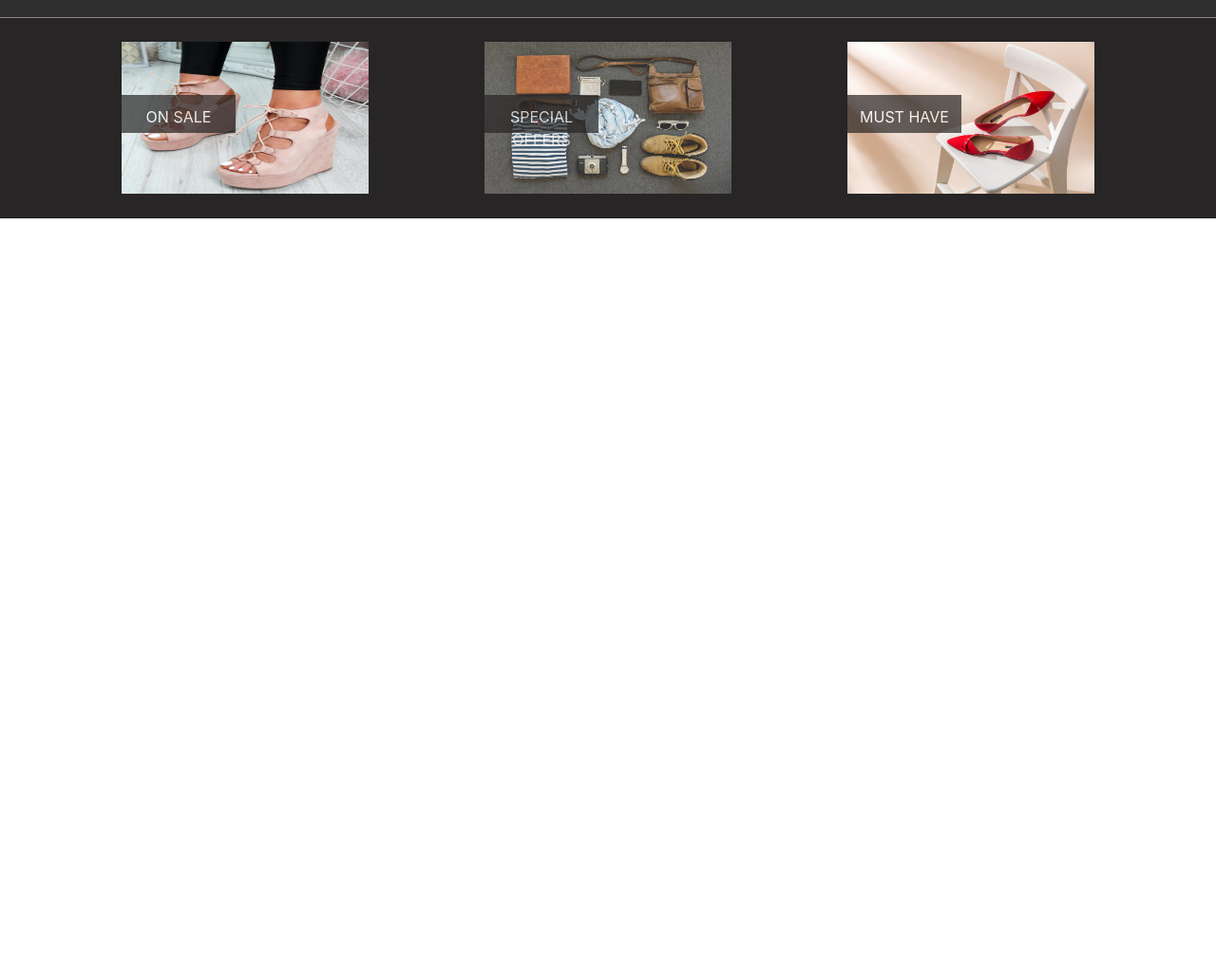
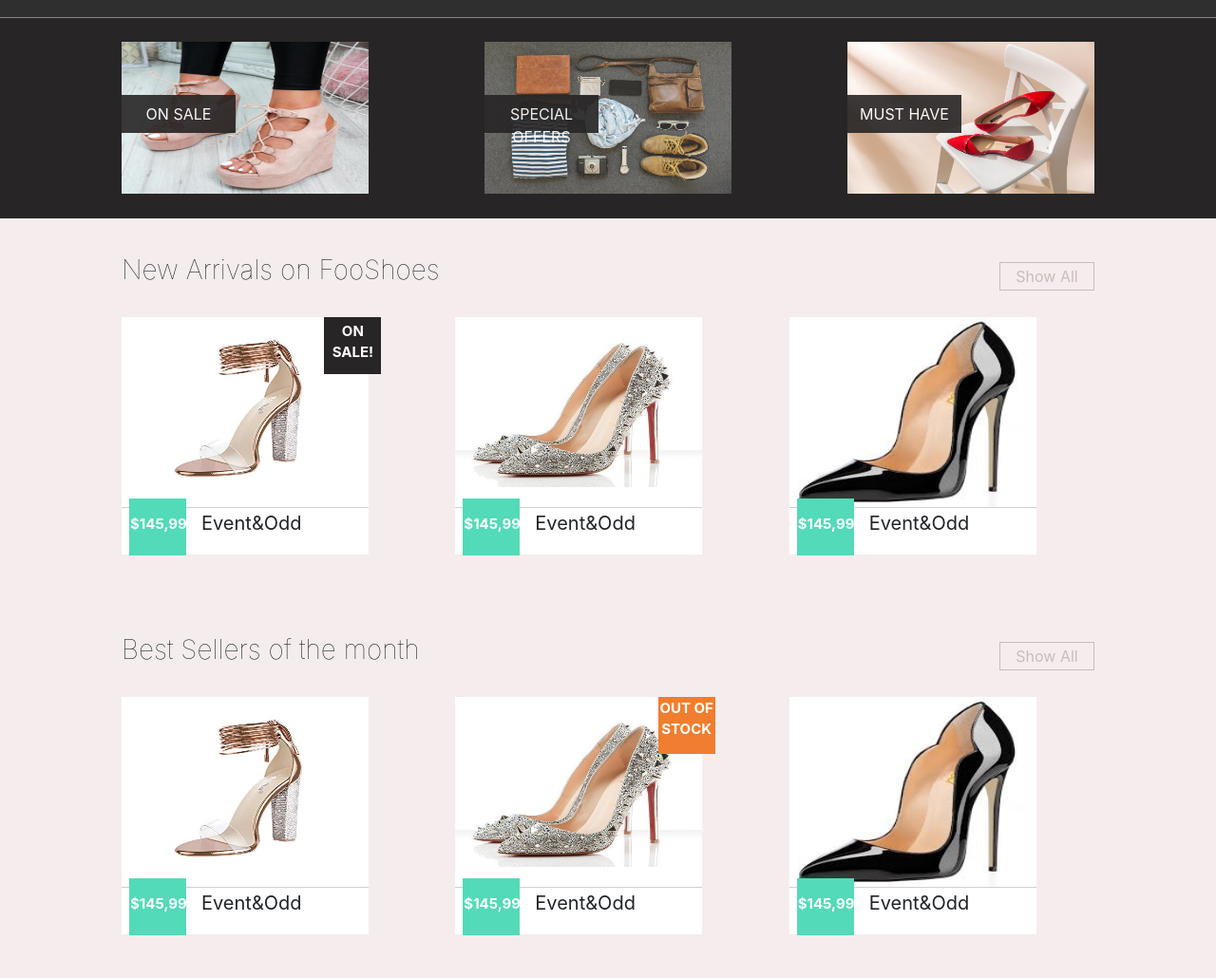
Before and after one commit to Gsosa2703/mockup-ecm, a plain HTML site: page index.html in a window 1280 px wide. Shown: the part 621-1651 px from the top of the page at 95% size. Before the commit the page ends 851 px from the top, so only its background shows below. Drawn offline with nearby package versions, Linux system fonts and the light colour scheme.

Commit message:
adding section products

```diff
--- a/css/main.css
+++ b/css/main.css
@@ -1,33 +1,45 @@
+:root {
+    --color-gray: #8a8585;
+    --color-dark-gray: #272525;
+    --color-light-gray: #d3cfcf;
+    --color-light-pink: #f5eded;
 
-:root{
-    --color-gray : #8a8585;
-    --color-dark-gray: #272525;
-    --color-light-gray : #d3cfcf;
 
 
 }
 
-body{
-    margin:0px
+body {
+    margin: 0px
 }
 
-.be-green{
+.be-green {
     background-color: #53dab8;
 
 }
 
-.be-gray{
+.be-dark-gray{
+background-color: var(--color-dark-gray);
+}
+
+.be-gray {
     background-color: var(--color-light-gray);
+}
+
+.be-orange{
+    background-color: rgb(241, 125, 47);
+    font-size: 15px;
 }
 
 .padding-mockup {
     padding-left: 10%;
-    padding-right: 10%;;
+    padding-right: 10%;
+    ;
 }
 
 header {
     width: 100%;
     margin-left: 0px !important;
+    background-color: white;
 }
 
 .search {
@@ -37,12 +49,13 @@ header {
     background-color: var(--color-dark-gray);
 }
 
-.search-title{
+.search-title {
     font-size: 30px;
     color: #37a388;
- font-weight: lighter;
+    font-weight: lighter;
 }
-.searcher{
+
+.searcher {
     text-align: center;
     align-self: center;
 }
@@ -51,7 +64,8 @@ header {
     width: 20px;
     height: 20px;
 }
-.button-logIn{
+
+.button-logIn {
     text-align: center;
     border-left: solid 1px var(--color-gray);
     border-right: solid 1px var(--color-gray);
@@ -60,30 +74,31 @@ header {
     font-weight: lighter;
 }
 
-.nav{
+.nav {
     height: 55px;
 }
+
 .nav a {
     padding-top: 15px;
-    border-left: solid 1px var(--color-light-gray );
-    color:var(--color-dark-gray);
+    border-left: solid 1px var(--color-light-gray);
+    color: var(--color-dark-gray);
     font-family: Arial, Helvetica, sans-serif;
     font-weight: 710;
 
 
 }
 
-.border-right{
-    border-right: solid 1px var(--color-light-gray );
+.border-right {
+    border-right: solid 1px var(--color-light-gray);
 
 }
 
-.button-right{
+.button-right {
     display: flex;
     justify-content: flex-end;
 }
 
-.square-sm{
+.square-sm {
     text-align: center;
     height: 24px;
     width: 25px;
@@ -96,15 +111,15 @@ header {
 
 
 
-.carousel-img{
+.carousel-img {
     height: 450px;
 }
 
-.container-carousel{
-padding: 0px;
+.container-carousel {
+    padding: 0px;
 }
 
-.carousel-indicators{
+.carousel-indicators {
     height: 70px;
     position: inherit;
     margin: 0px;
@@ -113,42 +128,43 @@ padding: 0px;
 
 
 }
+
 .carousel-indicators .active {
     opacity: 1;
-    background-color: #58f0ca ;
+    background-color: #58f0ca;
 }
 
-.carousel-indicators li{
+.carousel-indicators li {
     width: 170px;
     height: 8px;
-    background-color: black ;
+    background-color: black;
     text-indent: inherit;
     color: #ffff;
     margin: 0px;
     opacity: 0.7;
 }
 
-.title-indicator{
+.title-indicator {
     font-size: 18px;
     text-align: center;
 }
 
-.price-indicator{
+.price-indicator {
     font-size: 12px;
     font-weight: normal;
 }
 
-.carousel-item-content{
+.carousel-item-content {
     width: 400px;
     position: absolute;
     z-index: 100;
-    top:10%;
+    top: 10%;
     left: 50%;
-    background-color:#f5eded;
+    background-color: var(--color-light-pink);
     opacity: 0.7;
 }
 
-.square-medium{
+.square-medium {
     padding: 10px;
     text-align: center;
     height: 60px;
@@ -160,42 +176,92 @@ padding: 0px;
 
 }
 
-.title-carousel{
+.title-carousel {
     font-weight: lighter;
 }
-.parrafo-carousel{
+
+.parrafo-carousel {
     font-size: 20px;
 }
 
-.button-carousel{
-    border: solid 1px #cdcdcd ;
-  background-color: white;
+.button-carousel {
+    border: solid 1px #cdcdcd;
+    background-color: white;
 }
 
 
 /* CONTAINER ONSALES */
 
-.container-onsales{
+.container-onsales {
     border-top: solid 1px var(--color-gray);
     background-color: var(--color-dark-gray);
     padding-top: 2%;
     padding-bottom: 2%;
 }
 
-.img-onsales{
+.img-onsales {
     width: 260px;
     height: 160px;
 }
 
-.text-onsale{
+.text-onsale {
     position: absolute;
     z-index: 100;
     top: 35%;
     background-color: var(--color-dark-gray);
-    opacity: 0.7;
+    opacity: 0.9;
     width: 120px;
     height: 40px;
-    color:white;
+    color: white;
     text-align: center;
-    padding-top: 1%;
 }
+
+
+/*PRODUCTS */
+.container-products {
+    padding-top: 3%;
+    padding-bottom: 3%;
+    background-color: var(--color-light-pink);
+    height: 400px;
+}
+
+.button-products {
+    background-color: var(--color-light-pink);
+    border: 1px solid #cabbbb;
+    color: #cabbbb;
+    width: 100px;
+    height: 30px;
+}
+
+.item-product{
+    width: 200px;
+
+}
+
+.item-product img {
+    width: 260px;
+    height: 200px;
+}
+
+.item-product-content{
+    background: white;
+    border-top: solid 1px var(--color-light-gray);
+    width: 260px;
+    height: 50px;
+}
+
+.item-product-content p{
+    align-self: center;
+    font-size: 20px;
+}
+
+.p-relative{
+    position: relative;
+    bottom: 10px;
+}
+
+.p-absolute {
+        position: absolute;
+        left: 65%;
+
+}
--- a/index.html
+++ b/index.html
@@ -12,7 +12,7 @@
 </head>
 
 <body>
-    <header>
+    <header class="sticky-top">
         <div class="search padding-mockup">
             <h1 class="search-title">FOOSESHOES</h1>
             <a href="" class="searcher"><img class="searcher-img " src="assets/searcher.png" alt=""></a>
@@ -20,21 +20,27 @@
 
         </div>
 
-        <nav class="nav padding-mockup">
+        <nav class="nav padding-mockup d-flex justify-content-between">
+            <div class="d-flex">
                 <a class="nav-link active" href="#">Home</a>
                 <a class="nav-link" href="#">Products</a>
                 <a class="nav-link" href="#">About</a>
                 <a class="nav-link" href="#">Pages</a>
                 <a class="nav-link" href="#">Blog</a>
                 <a class="nav-link border-right" href="#">Contact</a>
+            </div>
+
+            <div class="d-flex">
                 <a class="nav-link border-right button-right" href="#">✰ <div class="square-sm be-gray"> 30</div></a>
                 <a class="nav-link border-right button-right justify-content-end" href="#">🛒 <div
                         class="square-sm be-green">0</div></a>
+            </div>
+
         </nav>
     </header>
 
 
-    <div class="container-fluid container-carousel">
+    <section class="container-fluid container-carousel">
         <div id="carouselExampleIndicators" class="carousel slide row" data-ride="carousel">
             <div class="carousel-inner col-12">
                 <div class="carousel-item active">
@@ -101,25 +107,101 @@
                 </ol>
             </div>
         </div>
-    </div>
+    </section>
 
-    <div class="container-onsales">
+    <section class="container-onsales">
         <div class="row padding-mockup">
             <div class="col d-flex justify-content-between">
                 <div class="item-onsales"><img src="assets/pink-shoes.jpg" class="img-onsales" alt="">
-                    <p class="text-onsale"> ON SALE </p>
+                    <p class="text-onsale pt-2"> ON SALE </p>
                 </div>
                 <div><img src="assets/mellow-yellow.jpeg" class="img-onsales" alt="">
-                    <p class="text-onsale">SPECIAL OFFERS</p>
+                    <p class="text-onsale pt-2">SPECIAL OFFERS</p>
                 </div>
                 <div><img src="assets/anna-field.jpeg" class="img-onsales" alt="">
-                    <p class="text-onsale">MUST HAVE</p>
+                    <p class="text-onsale pt-2">MUST HAVE</p>
                 </div>
 
             </div>
 
         </div>
+    </section>
+
+    <section class="container-products padding-mockup">
+        <div class="d-flex justify-content-between pb-4">
+            <h3 class="title-carousel"> New Arrivals on FooShoes</h3>
+            <button class="button-products mt-2"> Show All</button>
         </div>
+
+        <div class="products row">
+            <div class="item-product col">
+                <div class="square-medium be-dark-gray p-1 p-absolute">ON SALE!</div>
+                <img src="assets/product1.jpg" class="img-product" alt="">
+                <div class="d-flex item-product-content">
+                    <div class="square-medium be-green pt-3 ml-2 p-relative">$145,99</div>
+                    <p class="pl-3">Event&Odd</p>
+                </div>
+
+            </div>
+            <div class="item-product col">
+                <img src="assets/product2.jpg" class="img-product" alt="">
+                <div class="d-flex item-product-content">
+                    <div class="square-medium be-green pt-3 ml-2 p-relative">$145,99</div>
+                    <p class="pl-3">Event&Odd</p>
+                </div>
+
+            </div>
+            <div class="item-product col">
+                <img src="assets/product3.jpg" class="img-product" alt="">
+                <div class="d-flex item-product-content">
+                    <div class="square-medium be-green pt-3 ml-2 p-relative">$145,99</div>
+                    <p class="pl-3">Event&Odd</p>
+                </div>
+
+            </div>
+        </div>
+    </section>
+
+    <section class="container-products padding-mockup">
+        <div class="d-flex justify-content-between pb-4">
+            <h3 class="title-carousel"> Best Sellers of the month</h3>
+            <button class="button-products mt-2"> Show All</button>
+        </div>
+
+        <div class="products row">
+            <div class="item-product col">
+                <img src="assets/product1.jpg" class="img-product" alt="">
+                <div class="d-flex item-product-content">
+                    <div class="square-medium be-green pt-3 ml-2 p-relative">$145,99</div>
+                    <p class="pl-3">Event&Odd</p>
+                </div>
+
+            </div>
+            <div class="item-product col">
+                <div class="square-medium be-orange  p-absolute">OUT OF STOCK</div>
+                <img src="assets/product2.jpg" class="img-product" alt="">
+                <div class="d-flex item-product-content">
+                    <div class="square-medium be-green pt-3 ml-2 p-relative">$145,99</div>
+                    <p class="pl-3">Event&Odd</p>
+                </div>
+
+            </div>
+            <div class="item-product col">
+                <img src="assets/product3.jpg" class="img-product" alt="">
+                <div class="d-flex item-product-content">
+                    <div class="square-medium be-green pt-3 ml-2 p-relative">$145,99</div>
+                    <p class="pl-3">Event&Odd</p>
+                </div>
+
+            </div>
+        </div>
+    </section>
+
+
+
+
+
+
 
 
 
```
Also changed, not shown: assets/product1.jpg (added), assets/product2.jpg (added), assets/product3.jpg (added). Lines whose indentation alone changed are shown as unchanged.
